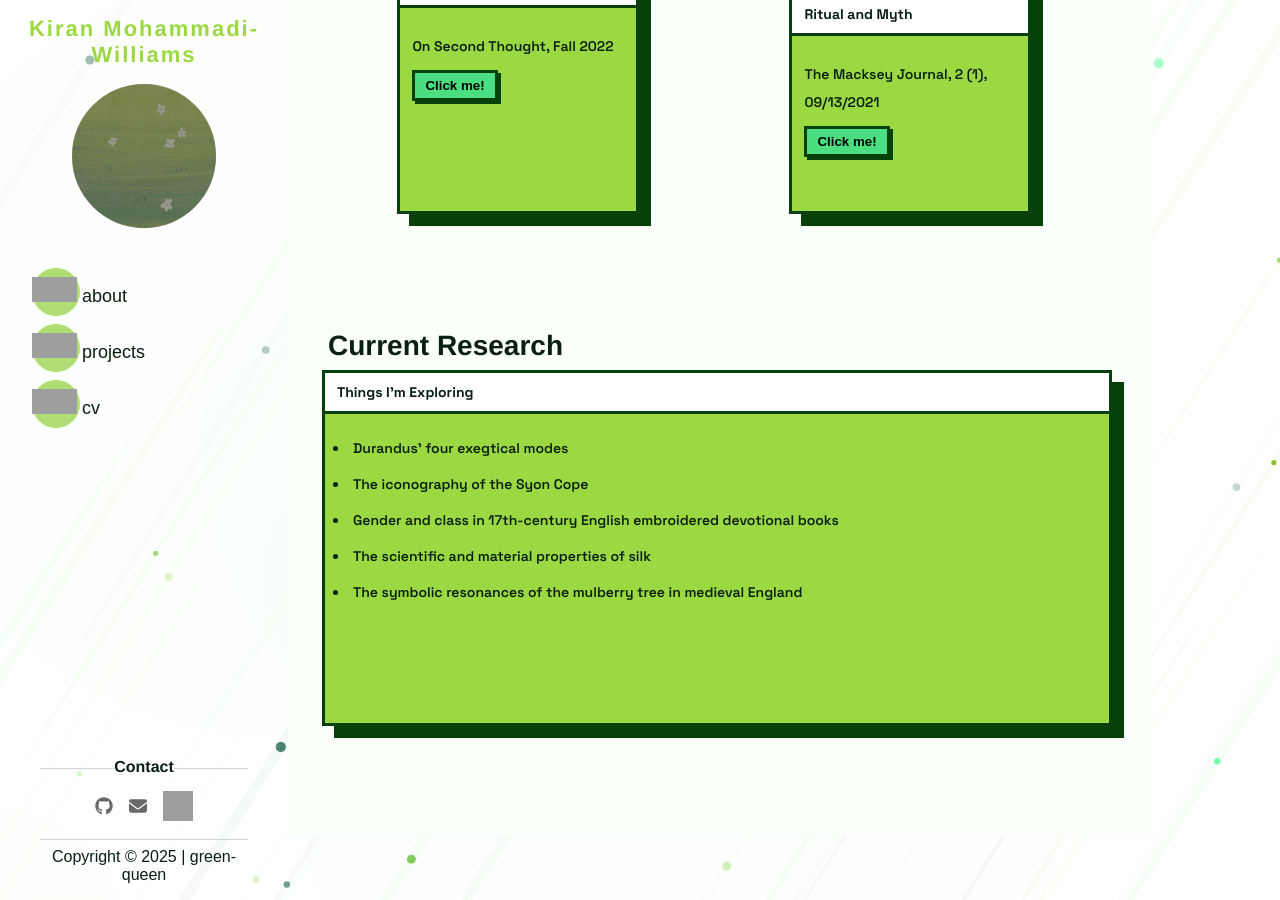
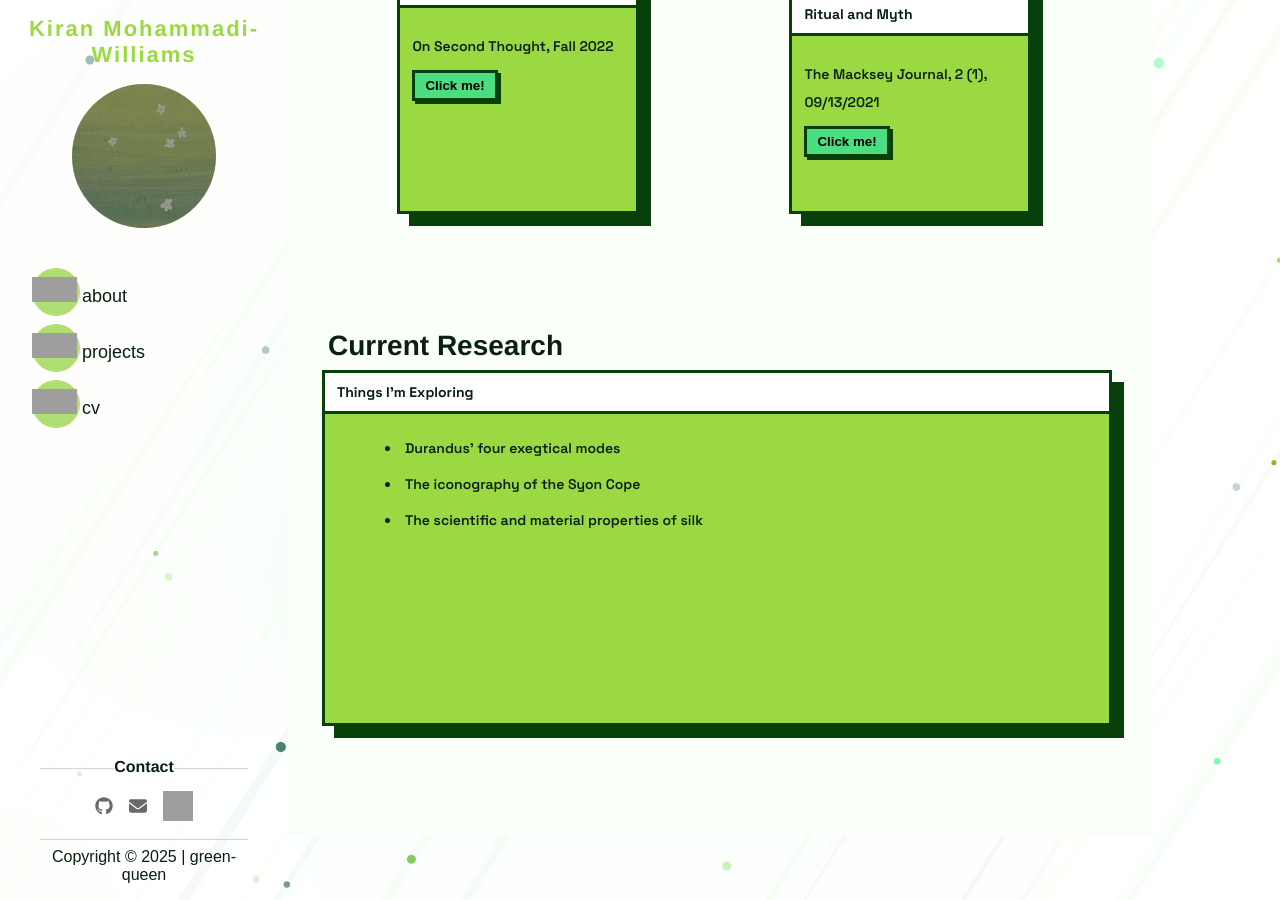
Before and after one commit to green-queen/green-queen.github.io, a Jekyll site: the page built from _pages/projects.md, in a window 1280 px wide and 900 px high, scrolled down 2286 px. Built offline with Jekyll 4.4.1, drawn with Linux system fonts in a browser that asks for light colours; some web fonts are replaced; grey boxes are pictures that could not be loaded.

Commit message:
Update projects.md

```diff
--- a/_pages/projects.md
+++ b/_pages/projects.md
@@ -144,12 +144,10 @@ main {
 ## Current Research
 <div class="card" style="height:350px; width:100%;">
     <div class="head">Things I'm Exploring</div>
-    <div class="content" style= "padding: 0px 0px 0px 8px">
+    <div class="content" style= "padding: 0px 0px 0px 60px">
         <li>Durandus' four exegtical modes</li>
         <li>The iconography of the Syon Cope</li>
-        <li>Gender and class in 17th-century English embroidered devotional books</li>
         <li>The scientific and material properties of silk</li>
-        <li>The symbolic resonances of the mulberry tree in medieval England</li>
       <br/>
     </div>
 </div>
```
